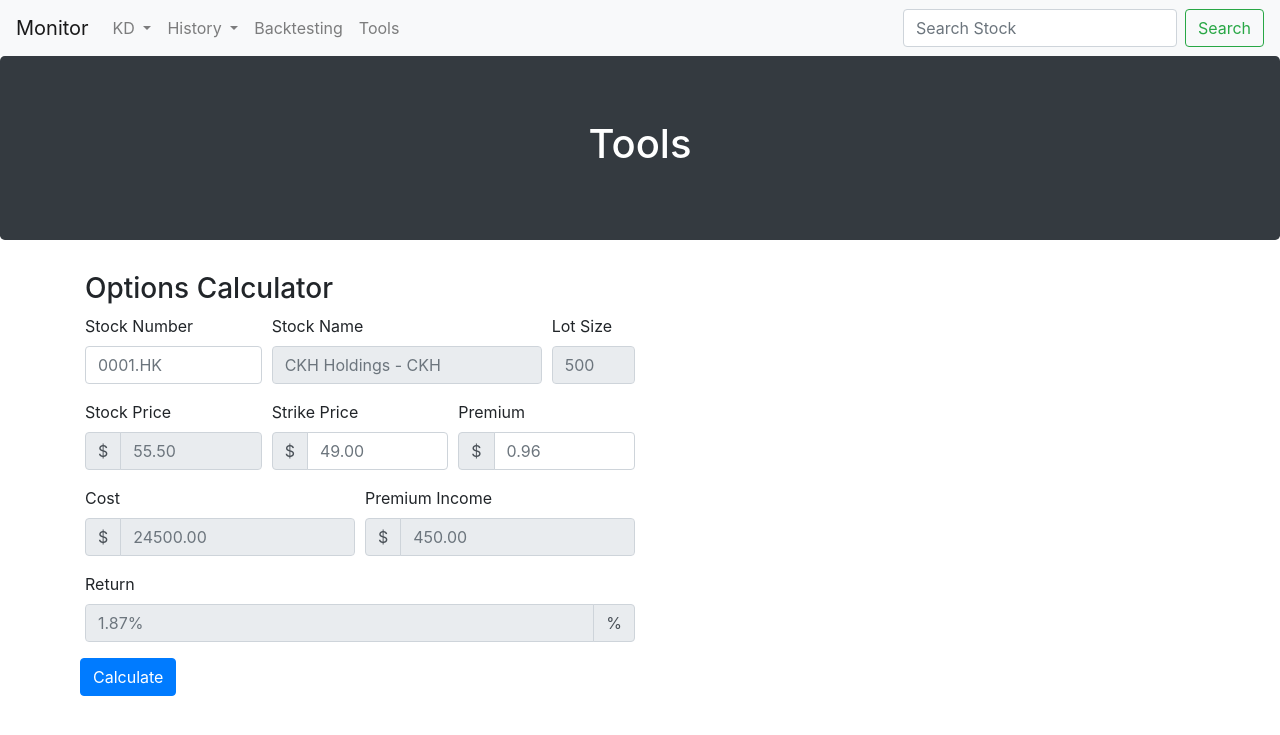
After one commit to JackieWSC/Onepiece, a Django app: template python/django/monitor/monitorapi/templates/tools.html in a window 1280 px wide. The commit adds this page. Shown: the top 735 px of the page. Run offline with Django 3.2, Linux system fonts and the light colour scheme; the template is opened without the code that fills it, so the values that code supplies are empty; some libraries are stand-ins or nearby versions.

Commit message:
monitorapi update

```diff
--- a/python/django/monitor/monitorapi/monitorapi/urls.py
+++ b/python/django/monitor/monitorapi/monitorapi/urls.py
@@ -23,7 +23,8 @@ urlpatterns = [
     path('kd/<stock_code>/', views.stock_kd),
     path('history', views.stock_history),
     path('history/<stock_code>/', views.stock_history),
-    path('tools', views.playground),
+    path('tools', views.tools),
+    path('playground', views.playground),
     path('backtesting', views.backtesting),
     path('checker', views.checker),
     # RESTFUL API
--- a/python/django/monitor/monitorapi/templates/navbar.html
+++ b/python/django/monitor/monitorapi/templates/navbar.html
@@ -36,6 +36,9 @@
       <li class="nav-item">
         <a class="nav-link" href="/backtesting">Backtesting</a>
       </li>
+      <li class="nav-item">
+        <a class="nav-link" href="/tools">Tools</a>
+      </li>
     </ul>
     <form class="form-inline my-2 my-lg-0" id="search_from" action="/kd">
       <input class="form-control mr-sm-2" id="search_text" type="search" placeholder="Search Stock" aria-label="Search">
--- /dev/null
+++ b/python/django/monitor/monitorapi/templates/tools.html
@@ -0,0 +1,137 @@
+<!DOCTYPE html>
+<html lang="en">
+<head>
+  <title>Tools</title>
+  <meta charset="utf-8">
+  <meta name="viewport" content="width=device-width, initial-scale=1">
+  <link rel="stylesheet" href="https://stackpath.bootstrapcdn.com/bootstrap/4.1.3/css/bootstrap.min.css">
+  <script src="https://ajax.googleapis.com/ajax/libs/jquery/3.3.1/jquery.min.js"></script>
+  <script src="https://cdnjs.cloudflare.com/ajax/libs/popper.js/1.14.3/umd/popper.min.js"></script>
+  <script src="https://stackpath.bootstrapcdn.com/bootstrap/4.1.3/js/bootstrap.min.js"></script>
+  <script src="https://stackpath.bootstrapcdn.com/bootstrap/4.1.3/js/bootstrap.bundle.min.js"></script>
+  <script src="https://cdnjs.cloudflare.com/ajax/libs/Chart.js/2.7.2/Chart.bundle.js"></script>
+  <script src="https://cdnjs.cloudflare.com/ajax/libs/Chart.js/2.7.2/Chart.js"></script>
+</head>
+<body>
+
+{% include "navbar.html" %}
+
+<div class="jumbotron bg-dark text-center text-white">
+  <h1>Tools</h1>
+</div>
+
+<div class="container">
+  <h3>Options Calculator</h3>
+  <form>
+    <div class="form-row">
+
+      <div class="form-group col-md-2">
+        <label for="stock_number">Stock Number</label>
+        <input type="text" class="form-control" id="stock_number" placeholder="0001.HK">
+      </div>
+
+      <div class="form-group col-md-3">
+        <label for="stock_name">Stock Name</label>
+        <input type="text" class="form-control" id="stock_name" placeholder="CKH Holdings - CKH" readonly>
+      </div>
+
+      <div class="form-group col-md-1">
+        <label for="lot_size">Lot Size</label>
+        <input type="text" class="form-control" id="lot_size" placeholder="500" readonly>
+      </div>
+
+    </div>
+
+    <div class="form-row">
+
+      <div class="form-group col-md-2">
+        <label for="stock_price">Stock Price</label>
+        <div class="input-group">
+          <div class="input-group-prepend">
+            <span class="input-group-text">$</span>
+          </div>
+          <input type="text" class="form-control" id="stock_price" placeholder="55.50" readonly>
+        </div>
+      </div>
+
+      <div class="form-group col-md-2">
+        <label for="strike_price">Strike Price</label>
+        <div class="input-group">
+          <div class="input-group-prepend">
+            <span class="input-group-text">$</span>
+          </div>
+          <input type="text" class="form-control" id="strike_price" placeholder="49.00">
+        </div>
+      </div>
+
+      <div class="form-group col-md-2">
+        <label for="premium">Premium</label>
+        <div class="input-group">
+          <div class="input-group-prepend">
+            <span class="input-group-text">$</span>
+          </div>
+          <input type="text" class="form-control" id="premium" placeholder="0.96">
+        </div>
+      </div>
+
+    </div>
+    <div class="form-row">
+      <div class="form-group col-md-3">
+        <label for="cost">Cost</label>
+        <div class="input-group">
+          <div class="input-group-prepend">
+            <span class="input-group-text">$</span>
+          </div>
+          <input type="text" class="form-control" id="cost" placeholder="24500.00" readonly>
+        </div>
+      </div>
+      <div class="form-group col-md-3">
+        <label for="premium_income">Premium Income</label>
+        <div class="input-group">
+          <div class="input-group-prepend">
+            <span class="input-group-text">$</span>
+          </div>
+          <input type="text" class="form-control" id="premium_income" placeholder="450.00" readonly>
+        </div>
+      </div>
+    </div>
+
+    <div class="form-row">
+      <div class="form-group col-md-6">
+        <label for="return">Return</label>
+        <div class="input-group">
+          <input type="text" class="form-control" id="return" placeholder="1.87%" readonly>
+          <div class="input-group-append">
+            <span class="input-group-text">%</span>
+          </div>
+        </div>
+      </div>
+    </div>
+
+    <div class="form-row">
+      <button type="submit" class="btn btn-primary">Calculate</button>
+    </div>
+  </form>
+</div>
+
+<!-- debug -->
+<!--
+<div class="container">
+  <div class="row">
+      <p class="Testing"></p>1
+  </div>
+</div>
+-->
+
+<script>
+
+</script>
+
+<style>
+.clickable-row{
+  cursor:pointer;
+}
+</style>
+
+</body>
+</html>
```
Also changed, not shown: python/django/monitor/monitorapi/stocksapi/views.py (+14 -3 lines), python/django/hello/helloapp/db.sqlite3.
